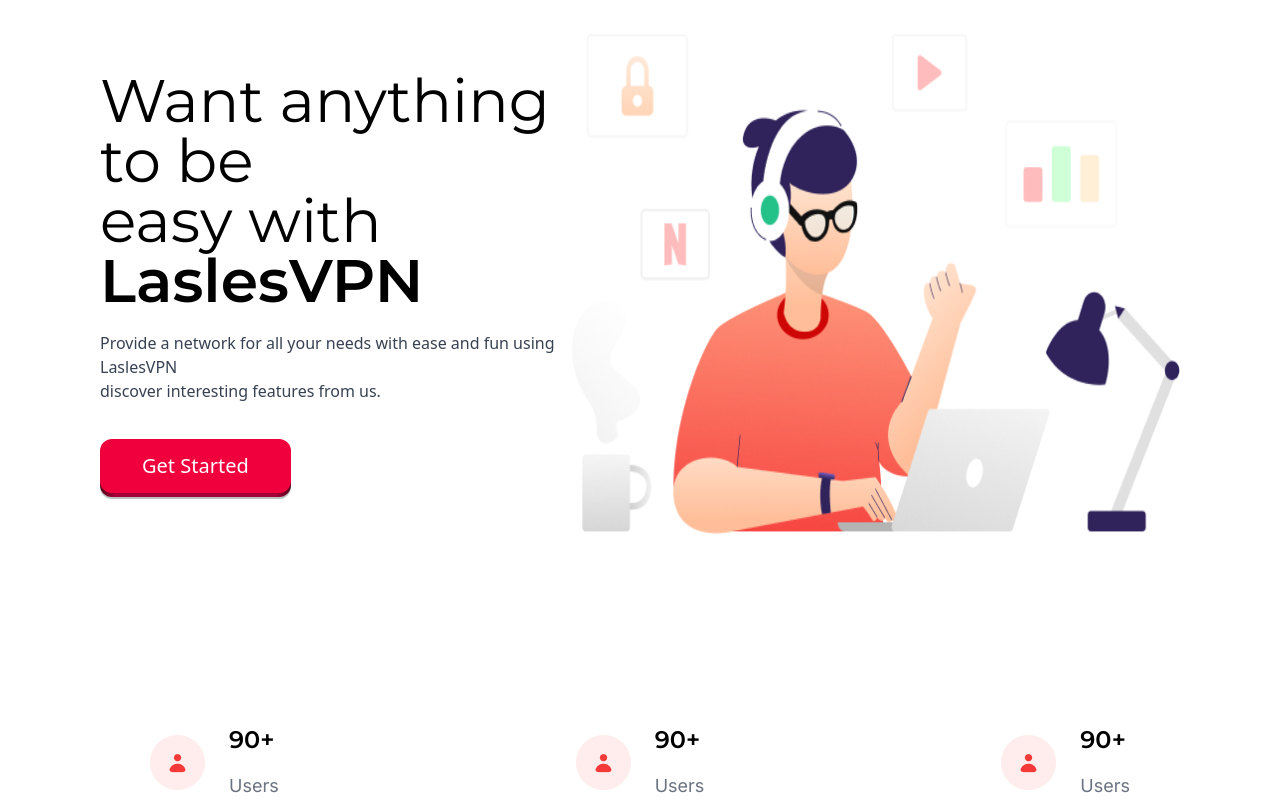
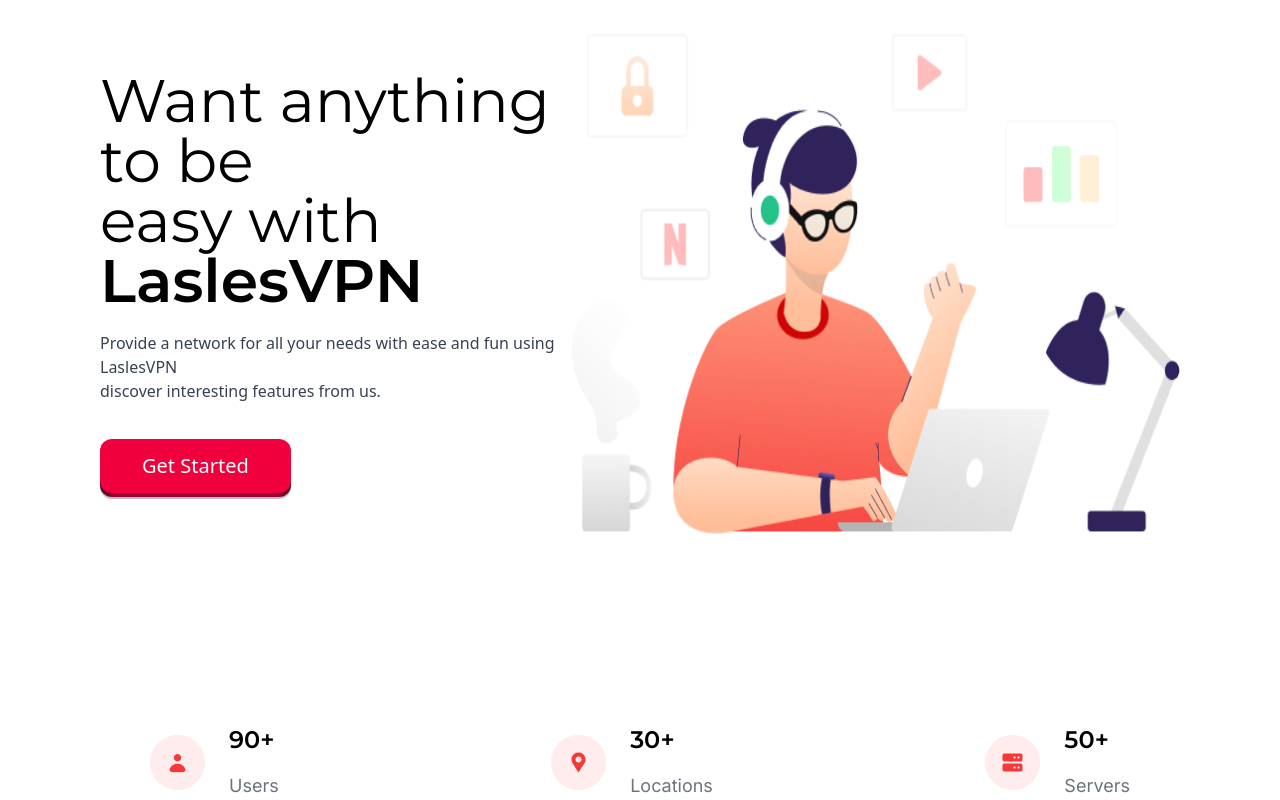
Before and after one commit to Allwyn46/laslesvpn, an Angular app: page / in a window 1280 px wide. Shown: the part 217-1017 px from the top of the page. Built offline with nearby package versions, Linux system fonts and the light colour scheme.

Commit message:
Completed hero counter

```diff
--- a/src/app/components/hero/hero.html
+++ b/src/app/components/hero/hero.html
@@ -29,7 +29,7 @@
     </div>
   </div>
 
-  <div class="flex justify-between items-center mr-[150px] ml-[150px] mt-10">
+  <div class="flex justify-between items-center mr-[150px] ml-[150px] min-w-[400px] mt-10">
     <div class="flex justify-between items-center space-x-6">
       <div>
         <img src="assets/user.png" alt="" />
@@ -42,21 +42,21 @@
 
     <div class="flex justify-between items-center space-x-6">
       <div>
-        <img src="assets/user.png" alt="" />
+        <img src="assets/location.png" alt="" />
       </div>
       <div>
-        <h5 class="font-montserrat font-semibold text-2xl">90+</h5>
-        <p class="mt-4 text-gray-500 font-inter text-lg">Users</p>
+        <h5 class="font-montserrat font-semibold text-2xl">30+</h5>
+        <p class="mt-4 text-gray-500 font-inter text-lg">Locations</p>
       </div>
     </div>
 
     <div class="flex justify-between items-center space-x-6">
       <div>
-        <img src="assets/user.png" alt="" />
+        <img src="assets/Server.png" alt="" />
       </div>
       <div>
-        <h5 class="font-montserrat font-semibold text-2xl">90+</h5>
-        <p class="mt-4 text-gray-500 font-inter text-lg">Users</p>
+        <h5 class="font-montserrat font-semibold text-2xl">50+</h5>
+        <p class="mt-4 text-gray-500 font-inter text-lg">Servers</p>
       </div>
     </div>
   </div>
```
